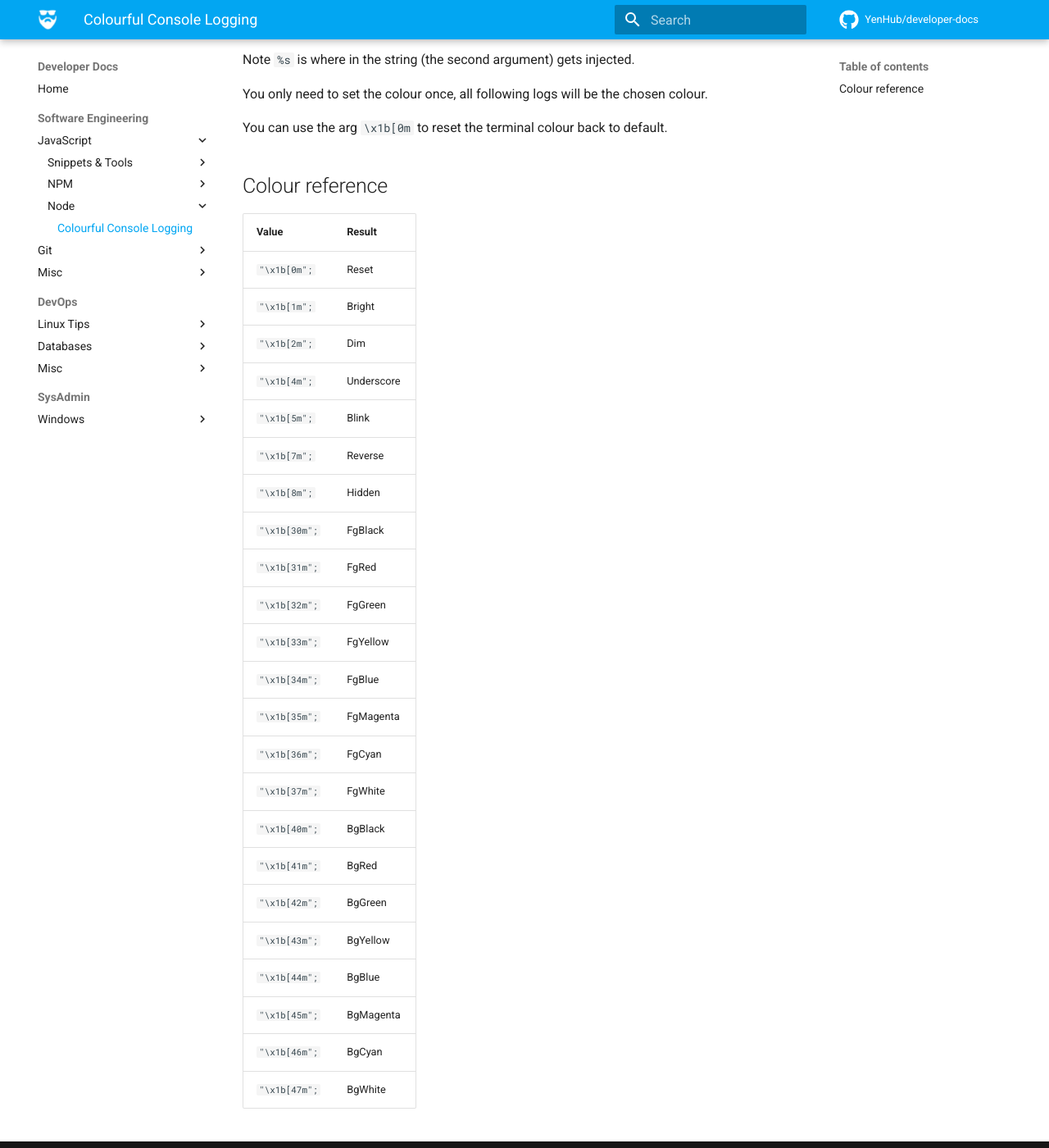
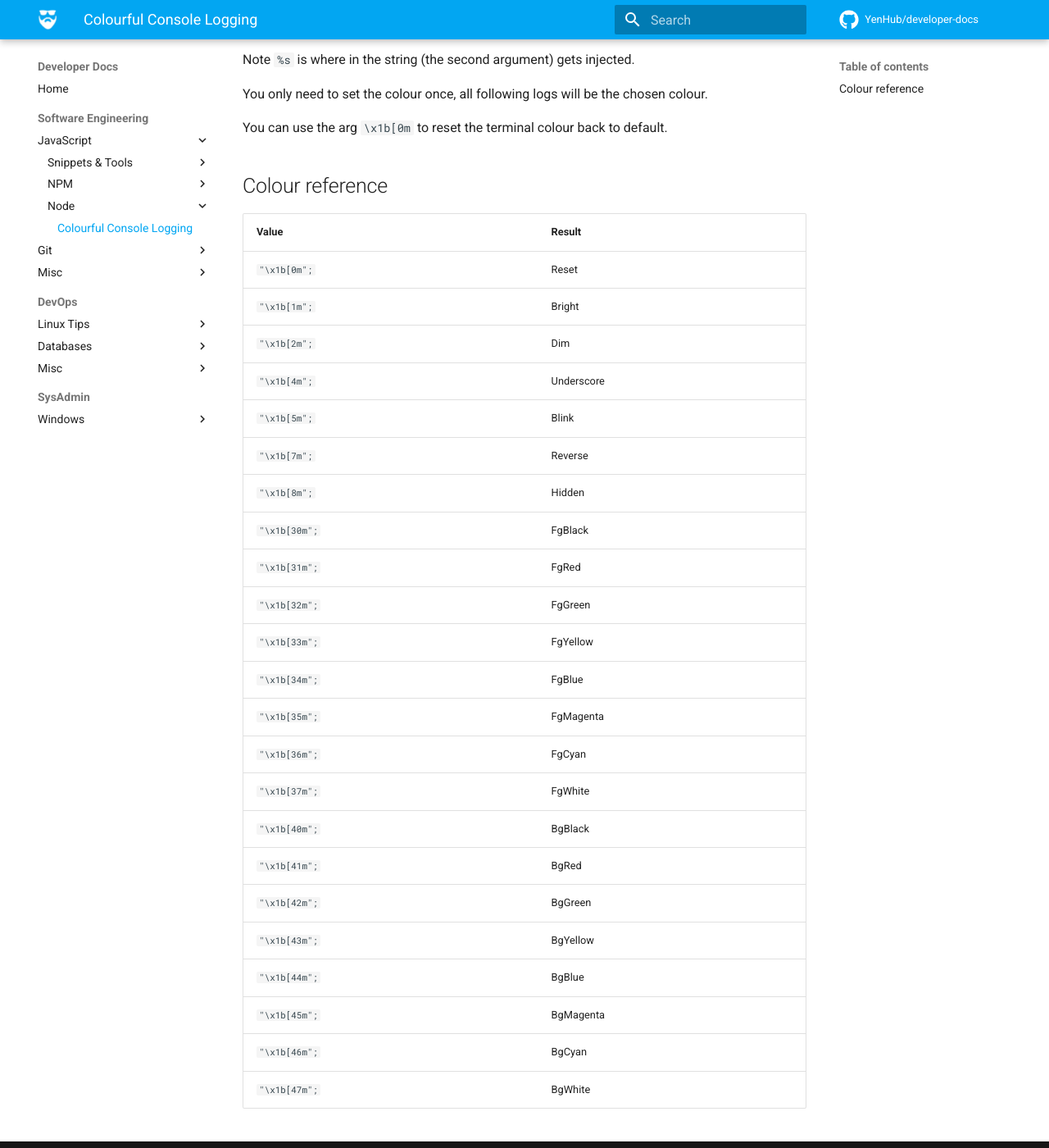
Before and after one commit to YenHub/developer-docs, an MkDocs documentation site: the page built from docs/engineering/javascript/node/colour-logging.md, in a window 1280 px wide and 1400 px high, scrolled down 236 px. Shown: the whole window at 82% size. Built offline with MkDocs 1.6.1 and Material for MkDocs 9.7.7, drawn with Linux system fonts in a browser that asks for light colours; comment, search, counter and statistics services are not loaded.

Commit message:
🔨 Add table width 100%

```diff
--- a/docs/stylesheets/extra.css
+++ b/docs/stylesheets/extra.css
@@ -8,6 +8,16 @@ body>div.md-container>footer>div>div>div:nth-child(1) {
     padding-top: 1rem;
 }
 
+/* Table 100% Width Fix */
+.md-typeset__table {
+   min-width: 100%;
+}
+.md-typeset table:not([class]) {
+    display: table;
+}
+
+
+/* Port Fix Screenshot */
 .port {
     display: block;
     margin: 0 auto;
```
